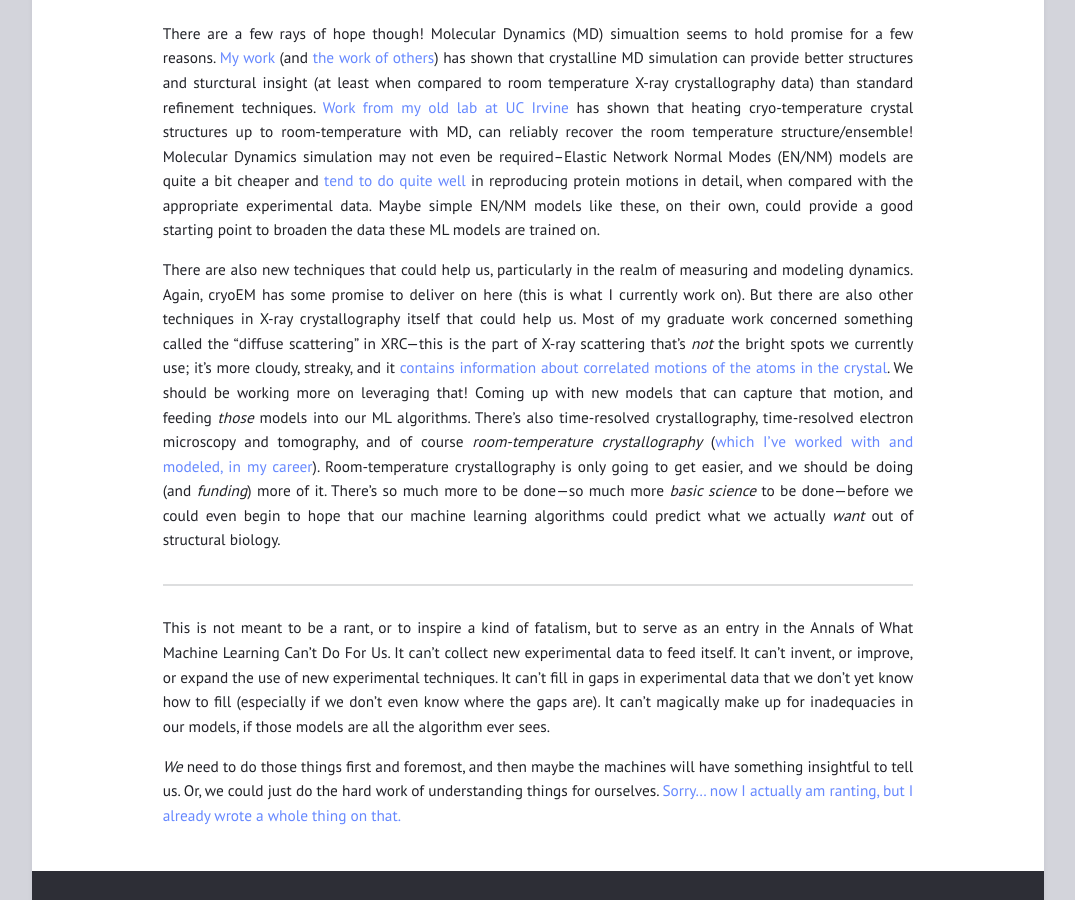
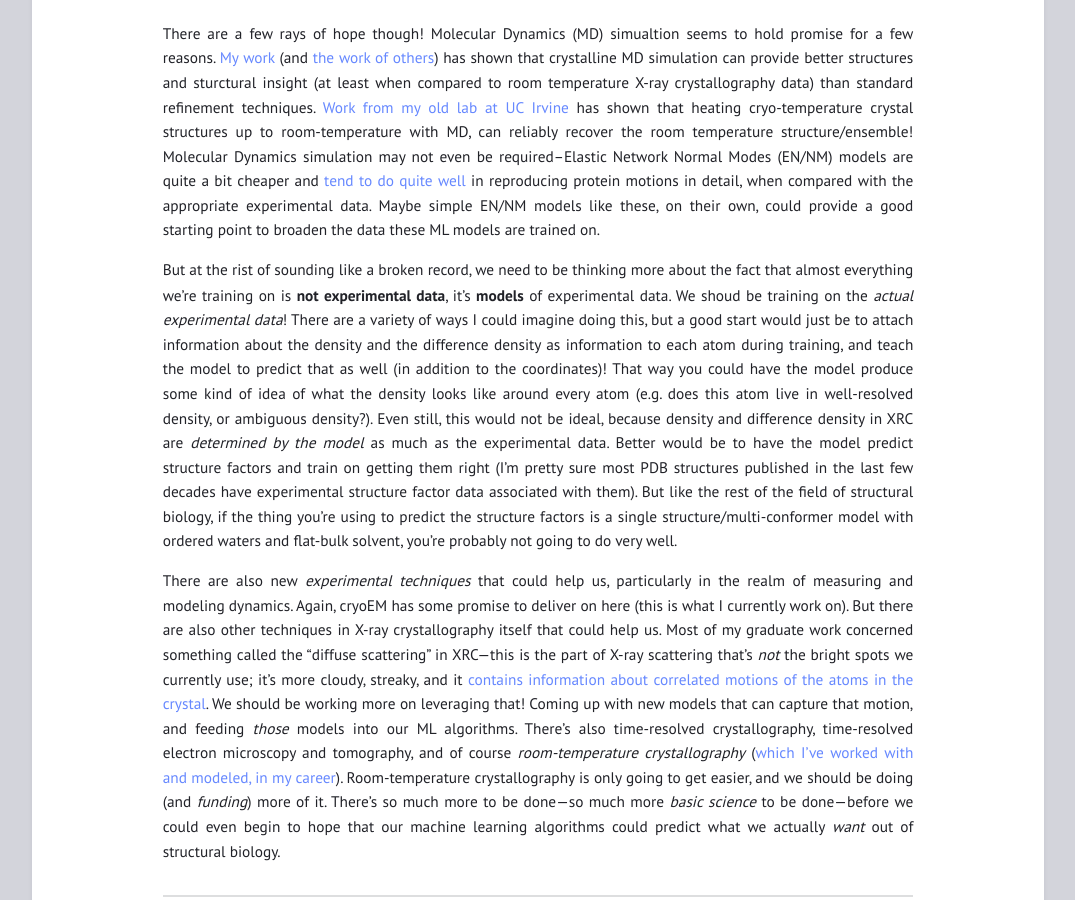
Before and after one commit to davidwych/davidwych.github.io, a Jekyll site: the page built from blog/_posts/2025-03-29-AlphaFold-Has-A-Data-Problem.md, in a window 1280 px wide and 900 px high, scrolled down 7053 px. Shown: the whole window, without its empty margins (102-1177 px from the left). Built offline with Jekyll 4.4.1, drawn with Linux system fonts in a browser that asks for light colours.

Commit message:
Update 2025-03-29-AlphaFold-Has-A-Data-Problem.md
Updates on updates

```diff
--- a/blog/_posts/2025-03-29-AlphaFold-Has-A-Data-Problem.md
+++ b/blog/_posts/2025-03-29-AlphaFold-Has-A-Data-Problem.md
@@ -129,7 +129,9 @@ The last issue worth discussing about the structural models these deep neural ne
 
 There are a few rays of hope though! Molecular Dynamics (MD) simualtion seems to hold promise for a few reasons. [My work](https://journals.iucr.org/d/issues/2023/01/00/lp5065/index.html) (and [the work of others](https://pubs.acs.org/doi/full/10.1021/acs.jcim.3c01531?casa_token=WO0cwF2xQvEAAAAA%3AONrgHhfSpdD-N_9i9xOFHEm18z1K0ehQ2sfycuel8l-bkVOhV3nkEaRCIEv-EYXveNh7_C5oknLvwIOx)) has shown that crystalline MD simulation can provide better structures and sturctural insight (at least when compared to room temperature X-ray crystallography data) than standard refinement techniques. [Work from my old lab at UC Irvine](https://pubs.rsc.org/en/content/articlehtml/2021/sc/d1sc02751d) has shown that heating cryo-temperature crystal structures up to room-temperature with MD, can reliably recover the room temperature structure/ensemble! Molecular Dynamics simulation may not even be required--Elastic Network Normal Modes (EN/NM) models are quite a bit cheaper and [tend to do quite well](https://www.nature.com/articles/s41467-023-36734-3) in reproducing protein motions in detail, when compared with the appropriate experimental data. Maybe simple EN/NM models like these, on their own, could provide a good starting point to broaden the data these ML models are trained on.
 
-There are also new techniques that could help us, particularly in the realm of measuring and modeling dynamics. Again, cryoEM has some promise to deliver on here (this is what I currently work on). But there are also other techniques in X-ray crystallography itself that could help us. Most of my graduate work concerned something called the "diffuse scattering" in XRC—this is the part of X-ray scattering that's *not* the bright spots we currently use; it's more cloudy, streaky, and it [contains information about correlated motions of the atoms in the crystal](https://www.nature.com/articles/s41467-020-14933-6). We should be working more on leveraging that! Coming up with new models that can capture that motion, and feeding *those* models into our ML algorithms. There's also time-resolved crystallography, time-resolved electron microscopy and tomography, and of course *room-temperature crystallography* ([which I've worked with and modeled, in my career](https://journals.iucr.org/d/issues/2023/01/00/lp5065/index.html)). Room-temperature crystallography is only going to get easier, and we should be doing (and *funding*) more of it. There's so much more to be done—so much more *basic science* to be done—before we could even begin to hope that our machine learning algorithms could predict what we actually *want* out of structural biology.
+But at the rist of sounding like a broken record, we need to be thinking more about the fact that almost everything we're training on is **not experimental data**, it's **models** of experimental data. We shoud be training on the *actual experimental data*! There are a variety of ways I could imagine doing this, but a good start would just be to attach information about the density and the difference density as information to each atom during training, and teach the model to predict that as well (in addition to the coordinates)! That way you could have the model produce some kind of idea of what the density looks like around every atom (e.g. does this atom live in well-resolved density, or ambiguous density?). Even still, this would not be ideal, because density and difference density in XRC are *determined by the model* as much as the experimental data. Better would be to have the model predict structure factors and train on getting them right (I'm pretty sure most PDB structures published in the last few decades have experimental structure factor data associated with them). But like the rest of the field of structural biology, if the thing you're using to predict the structure factors is a single structure/multi-conformer model with ordered waters and flat-bulk solvent, you're probably not going to do very well.
+
+There are also new *experimental techniques* that could help us, particularly in the realm of measuring and modeling dynamics. Again, cryoEM has some promise to deliver on here (this is what I currently work on). But there are also other techniques in X-ray crystallography itself that could help us. Most of my graduate work concerned something called the "diffuse scattering" in XRC—this is the part of X-ray scattering that's *not* the bright spots we currently use; it's more cloudy, streaky, and it [contains information about correlated motions of the atoms in the crystal](https://www.nature.com/articles/s41467-020-14933-6). We should be working more on leveraging that! Coming up with new models that can capture that motion, and feeding *those* models into our ML algorithms. There's also time-resolved crystallography, time-resolved electron microscopy and tomography, and of course *room-temperature crystallography* ([which I've worked with and modeled, in my career](https://journals.iucr.org/d/issues/2023/01/00/lp5065/index.html)). Room-temperature crystallography is only going to get easier, and we should be doing (and *funding*) more of it. There's so much more to be done—so much more *basic science* to be done—before we could even begin to hope that our machine learning algorithms could predict what we actually *want* out of structural biology.
 
 ---
 
```
